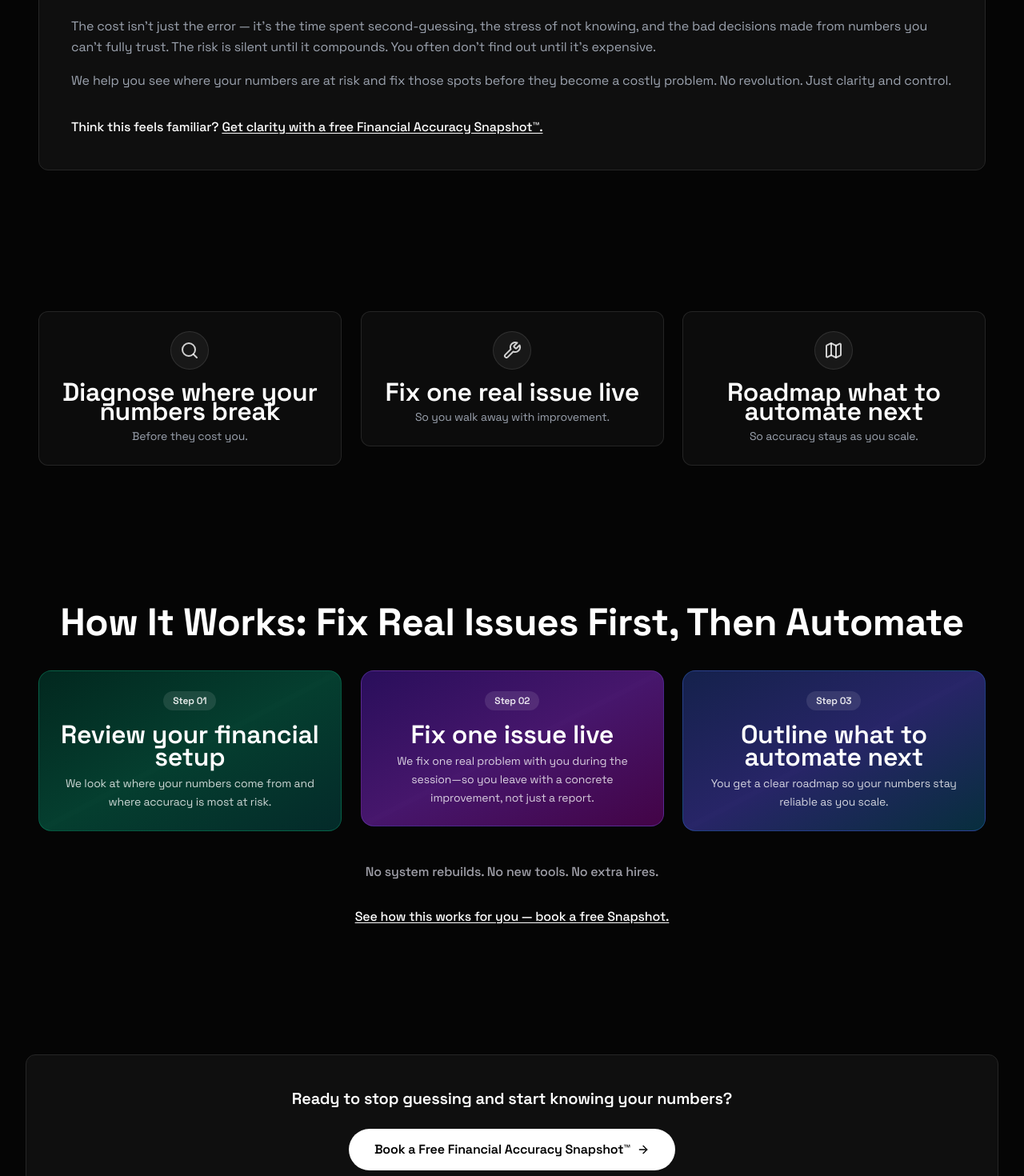
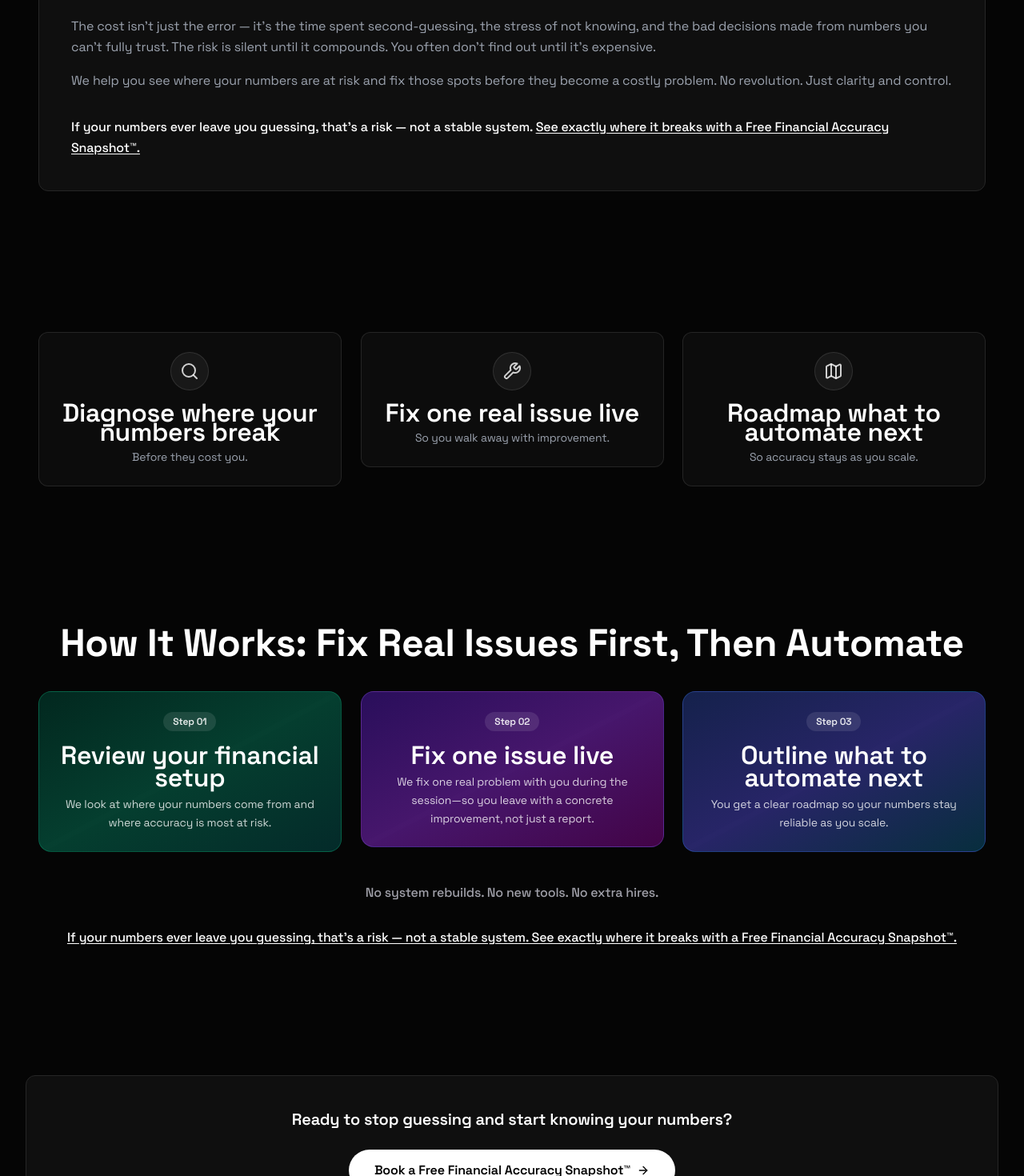
Before and after one commit to victoriafrancisss/Landing-Page, a Next.js app: page / in a window 1280 px wide. Shown: the part 1460-2930 px from the top of the page at 80% size. Built offline with nearby package versions, Linux system fonts and the light colour scheme.

Commit message:
Conversion copy: micro-CTA language, mid-proof CTA, final CTA, proof titles, FAQ outcome/immediacy
Co-authored-by: Cursor <cursoragent@cursor.com>

```diff
--- a/app/page.tsx
+++ b/app/page.tsx
@@ -64,19 +64,19 @@ const trustStripItems = [
 
 const microCases = [
   {
-    title: "Stop Conflicting Reports in 2 Weeks — Trust Your Numbers Every Time",
+    title: "Reliable Numbers in 2 Weeks — No Conflicting Reports Ever Again",
     issue: "Revenue in the board deck didn’t match the P&L; no one knew which was right.",
     fix: "Traced sources, fixed one broken link in the reporting chain, automated the reconciliation.",
     result: "Board deck and P&L matched to the dollar within two weeks; one reliable number for every board meeting since.",
   },
   {
-    title: "Close in 5 Days — No More Reclasses, No More Guesswork",
+    title: "Close in 5 Days — Fewer Reclasses, More Confidence",
     issue: "Month-end close took 2 weeks and still had 10–12 reclasses every quarter.",
     fix: "Mapped the close process, automated the highest-error step, documented the rest.",
     result: "Close down to 5 business days within 6 weeks; quarterly reclasses fell from 12 to 2.",
   },
   {
-    title: "Forecast Within 3% of Actual — No More Surprise Shortfalls",
+    title: "Forecast Within 3% — No Surprise Shortfalls",
     issue: "Founders couldn’t trust cash forecasts—spreadsheet errors had caused two surprise shortfalls in 6 months.",
     fix: "Reviewed formulas and data feeds, corrected the main driver, added a simple check.",
     result: "Next two cash forecasts were within 3% of actual; no surprise shortfalls in the following 6 months.",
@@ -112,12 +112,12 @@ const faqItems = [
   {
     question: "What happens during the Financial Accuracy Snapshot™?",
     answer:
-      "You'll see improvement during the session. We review where your numbers come from, identify the biggest accuracy risks, and fix one issue live with you on the call. We guarantee at least one concrete improvement, or it doesn't count. You also get a clear roadmap for what to automate next. Low effort: no prep required, no sales pitch.",
+      "You'll see a real improvement during the session — we fix something live with you, not just analyze and send a report. We review where your numbers come from, identify the biggest accuracy risks, and guarantee at least one concrete improvement or it doesn't count. You also get a clear roadmap for what to automate next. No prep required. No sales pitch.",
   },
   {
     question: "How long until we see results?",
     answer:
-      "You'll see improvement during the session—at least one real fix before you leave. No waiting. The roadmap gives you clear next steps you can act on right away. Low effort, quick win.",
+      "You'll see a real improvement during the session — we fix something live with you, not just analyze and send a report. At least one fix before you leave. No waiting. The roadmap gives you clear next steps you can act on right away.",
   },
   {
     question: "Is our data secure?",
@@ -261,9 +261,9 @@ export default function Home() {
                   clarity and control.
                 </p>
                 <p className="pt-4 text-white font-medium">
-                  Think this feels familiar?{" "}
+                  If your numbers ever leave you guessing, that&apos;s a risk — not a stable system.{" "}
                   <a href={CTA_URL} target="_blank" rel="noopener noreferrer" className="text-white underline underline-offset-2 hover:no-underline">
-                    Get clarity with a free Financial Accuracy Snapshot™.
+                    See exactly where it breaks with a Free Financial Accuracy Snapshot™.
                   </a>
                 </p>
               </div>
@@ -351,7 +351,7 @@ export default function Home() {
           </FadeInOnScroll>
           <p className="text-center">
             <a href={CTA_URL} target="_blank" rel="noopener noreferrer" className="text-white font-medium underline underline-offset-2 hover:no-underline">
-              See how this works for you — book a free Snapshot.
+              If your numbers ever leave you guessing, that&apos;s a risk — not a stable system. See exactly where it breaks with a Free Financial Accuracy Snapshot™.
             </a>
           </p>
         </div>
@@ -505,9 +505,9 @@ export default function Home() {
       <section className="relative px-4 sm:px-6 md:px-8 py-6">
         <div className="w-full max-w-3xl mx-auto text-center">
           <p className="text-[#A1A1AA]">
-            Want these outcomes for your numbers?{" "}
+            If your numbers ever leave you guessing, that&apos;s a risk — not a stable system.{" "}
             <a href={CTA_URL} target="_blank" rel="noopener noreferrer" className="text-white font-medium underline underline-offset-2 hover:no-underline">
-              Get started with a free Financial Accuracy Snapshot™.
+              See exactly where it breaks with a Free Financial Accuracy Snapshot™.
             </a>
           </p>
         </div>
@@ -523,7 +523,8 @@ export default function Home() {
           </FadeInOnScroll>
           <div className="space-y-6">
             {microCases.map((c, i) => (
-              <FadeInOnScroll key={i} delay={i * 80}>
+              <div key={i} className="space-y-6">
+                <FadeInOnScroll delay={i * 80}>
                   <div className="bento-card p-6 sm:p-8">
                     {c.title && (
                       <h3 className="text-base sm:text-lg font-semibold text-white mb-4 tracking-tight">
@@ -552,6 +553,16 @@ export default function Home() {
                     </div>
                   </div>
                 </FadeInOnScroll>
+                {i === 0 && (
+                  <p className="text-center text-[#A1A1AA]">
+                    Already feeling this pain?{" "}
+                    <a href={CTA_URL} target="_blank" rel="noopener noreferrer" className="text-white font-medium underline underline-offset-2 hover:no-underline">
+                      Book a Free Financial Accuracy Snapshot™
+                    </a>
+                    {" "}— uncover the silent risks in your numbers.
+                  </p>
+                )}
+              </div>
             ))}
           </div>
         </div>
@@ -696,7 +707,7 @@ export default function Home() {
           <FadeInOnScroll>
             <div className="bento-card p-10 sm:p-12">
               <h2 className="text-2xl sm:text-3xl md:text-4xl font-bold text-white mb-6 leading-tight tracking-tight">
-                Stop Guessing and Start Knowing — Book a Free Financial Accuracy Snapshot™
+                Turn uncertainty into confidence — Book a Free Financial Accuracy Snapshot™
               </h2>
               <a
                 href={CTA_URL}
```
Lines whose indentation alone changed are shown as unchanged.
